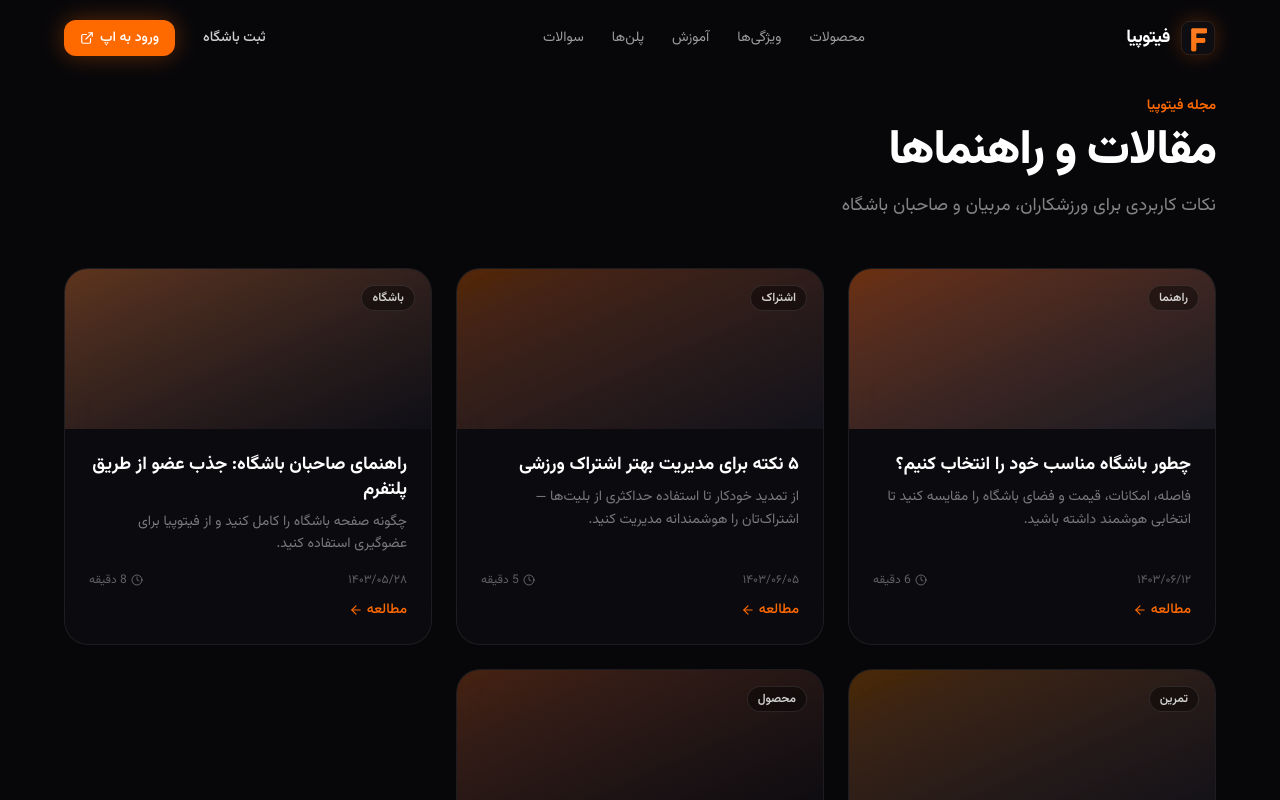
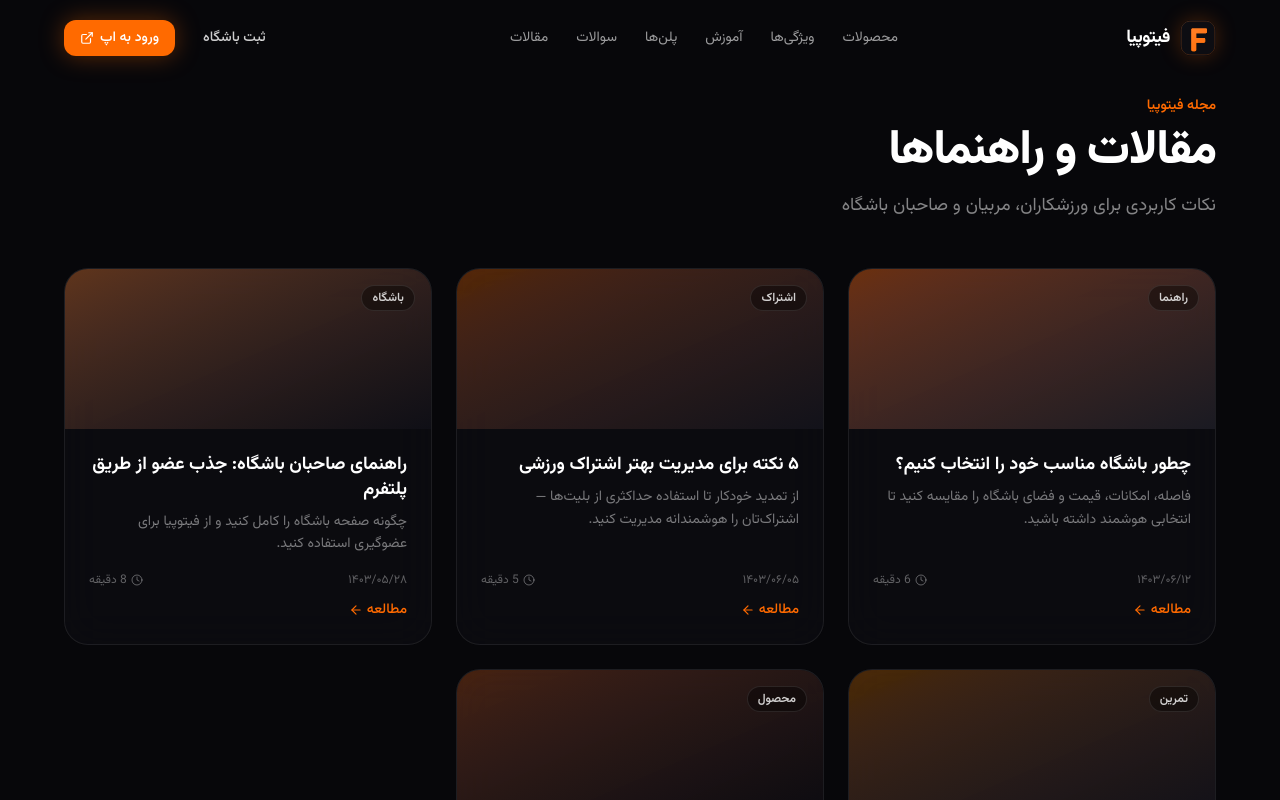
Before and after one commit to MErfanPld/fitopia-landing, a Next.js app: page /blog in a window 1280 px wide. Shown: the top 800 px of the page. Built offline with nearby package versions, Linux system fonts and the light colour scheme.

Commit message:
feat: Header nav works from all pages + مقالات link

```diff
--- a/src/components/layout/Header.tsx
+++ b/src/components/layout/Header.tsx
@@ -8,11 +8,12 @@ import { cn } from "@/lib/utils";
 import { LINKS } from "@/lib/links";
 
 const navLinks = [
-  { href: "#products", label: "محصولات" },
-  { href: "#features", label: "ویژگی‌ها" },
-  { href: "#tutorial", label: "آموزش" },
-  { href: "#pricing", label: "پلن‌ها" },
-  { href: "#faq", label: "سوالات" },
+  { href: "/#products", label: "محصولات" },
+  { href: "/#features", label: "ویژگی‌ها" },
+  { href: "/#tutorial", label: "آموزش" },
+  { href: "/#pricing", label: "پلن‌ها" },
+  { href: "/#faq", label: "سوالات" },
+  { href: "/blog", label: "مقالات" },
 ];
 
 export function Header() {
@@ -35,7 +36,7 @@ export function Header() {
       )}
     >
       <div className="container-wide section-padding flex items-center justify-between gap-3">
-        <a href="#" className="flex items-center gap-2.5 group shrink-0">
+        <a href="/" className="flex items-center gap-2.5 group shrink-0">
           <img
             src="/logo.svg"
             alt="فیتوپیا"
@@ -62,9 +63,13 @@ export function Header() {
           <Button
             variant="ghost"
             size="sm"
-            onClick={() =>
-              document.getElementById("gym-owners")?.scrollIntoView({ behavior: "smooth" })
-            }
+            onClick={() => {
+              if (window.location.pathname === "/") {
+                document.getElementById("gym-owners")?.scrollIntoView({ behavior: "smooth" });
+              } else {
+                window.location.href = "/#gym-owners";
+              }
+            }}
           >
             ثبت باشگاه
           </Button>
```
